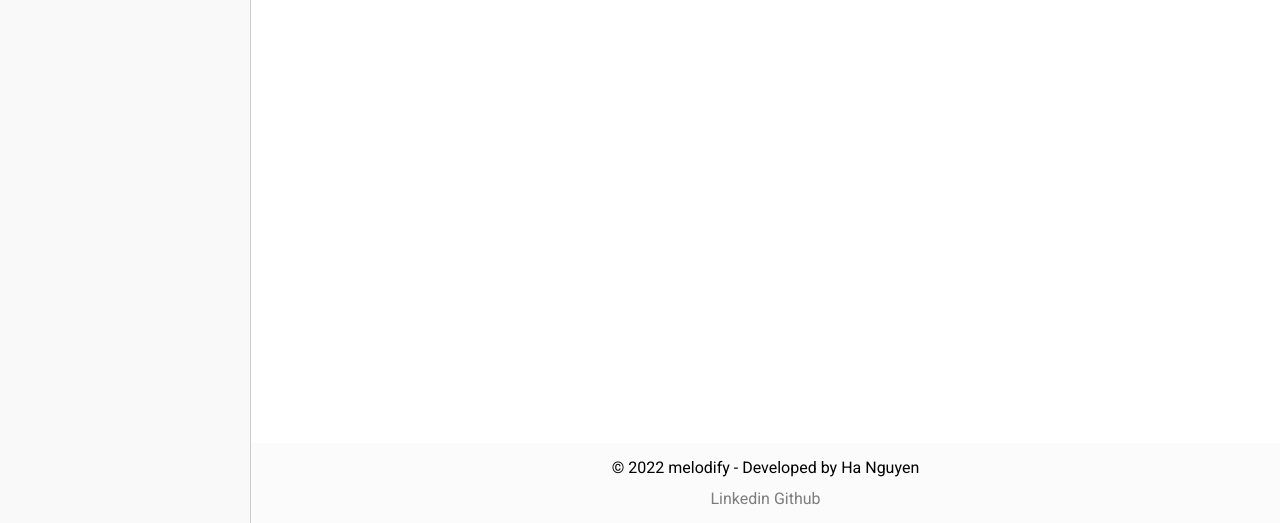
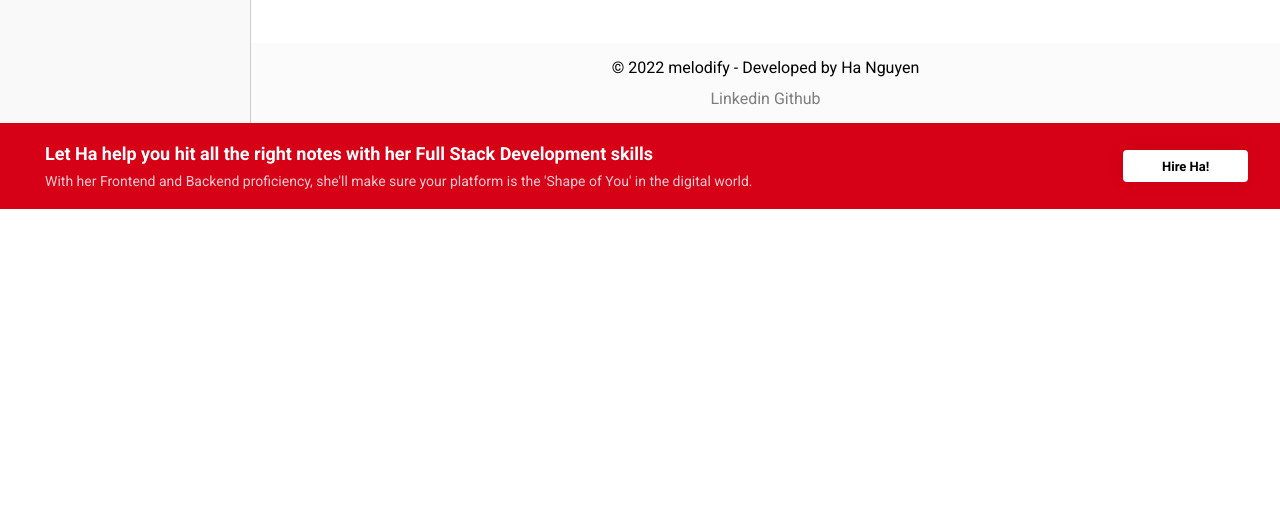
Before and after one commit to vietha3110/melodify, a React (Create React App) app in the folder react-app/: page / in a window 1280 px wide. Shown: the part 877-1400 px from the top of the page. After the commit the page ends 1086 px from the top, so only its background shows below. Built offline with nearby package versions, Linux system fonts and the light colour scheme; no server answers.

Commit message:
Created Hireme banner.

```diff
--- a/react-app/src/App.js
+++ b/react-app/src/App.js
@@ -12,6 +12,7 @@ import PlaylistPage from './components/AppRight/PlaylistPage';
 import UserPage from './components/AppRight/UserPage';
 import Footer from './components/Footer';
 import NotFound from './components/Notfound';
+import HireMe from './components/Hirebanner';
 function App() {
   const [loaded, setLoaded] = useState(false);
   const dispatch = useDispatch();
@@ -41,8 +42,8 @@ function App() {
                   </>
                   <Footer/>
               </div>
-
             </div>
+            <HireMe/>
           </>
         </Route>
         <ProtectedRoute path='/upload'>
--- /dev/null
+++ b/react-app/src/components/Hirebanner.js
@@ -0,0 +1,21 @@
+const HireMe = () => {
+    return (
+        <div className="hireme">
+            <div className="hireme-text">
+                <div className="hireme-text-headline">
+                    Let Ha help you hit all the right notes with her Full Stack Development skills
+                </div>
+                <div className="hireme-text-subhead">
+                    With her Frontend and Backend proficiency, she'll make sure your platform is the 'Shape of You' in the digital world.
+                </div>
+            </div>
+            <div className="hireme-btn">
+                <button>
+                    Hire Ha!
+                </button>
+            </div>
+        </div>
+    )
+}
+
+export default HireMe;
--- a/react-app/src/components/stylesheet/app.css
+++ b/react-app/src/components/stylesheet/app.css
@@ -2,7 +2,7 @@
     display: flex;
     align-items: stretch;
     margin: 0px;
-    min-height: 1400px;
+    min-height: 1000px;
 }
 
 .app-left-container {
@@ -367,6 +367,9 @@
     flex-grow: 1;
     /* width: 774px; */
     position: relative;
+    /* overflow-x: hidden;
+    overflow-y: auto; */
+
 }
 
 .navbar-container {
@@ -1266,3 +1269,51 @@ animation-name: quiet;
     justify-content: center;
     padding: 5px;
 }
+
+.hireme{
+    background-color: #d60017;
+    color: #fff;
+    display: flex;
+    flex-direction: row;
+    /* position:absolute;
+    left:0;
+    bottom:0;
+    right:0; */
+    display: flex;
+    flex-direction: row;
+}
+.hireme-text {
+    margin:20px 20px 20px 45px;
+    flex-grow: 1;
+}
+
+.hireme-text-headline {
+    font-weight: 600;
+    font-size: 18px;
+    line-height: 1.23;
+}
+
+.hireme-text-subhead {
+    margin-top: 8px;
+    color: hsla(0,0%,100%,.8);
+    font-size: 14px;
+}
+.hireme-btn {
+    display: flex;
+    align-items: center;
+    flex-grow: 0.2;
+    justify-content: center;
+}
+.hireme-btn > button {
+    letter-spacing: 0;
+    border-radius: 4px;
+    height: 32px;
+    min-width: 125px;
+    font-weight: 600;
+    font-size: 13px;
+    font-family: unset;
+    background: #fff;
+    color: #000;
+    box-shadow: 0 0 20px rgb(0 0 0 / 6%);
+    border: #fff;
+}
--- a/react-app/src/index.css
+++ b/react-app/src/index.css
@@ -17,6 +17,7 @@ body {
     /* font-size: 1rem; */
     position: relative;
     margin:0px;
+    min-height: 100%;
 }
 
 
```
Lines whose indentation alone changed are shown as unchanged.
